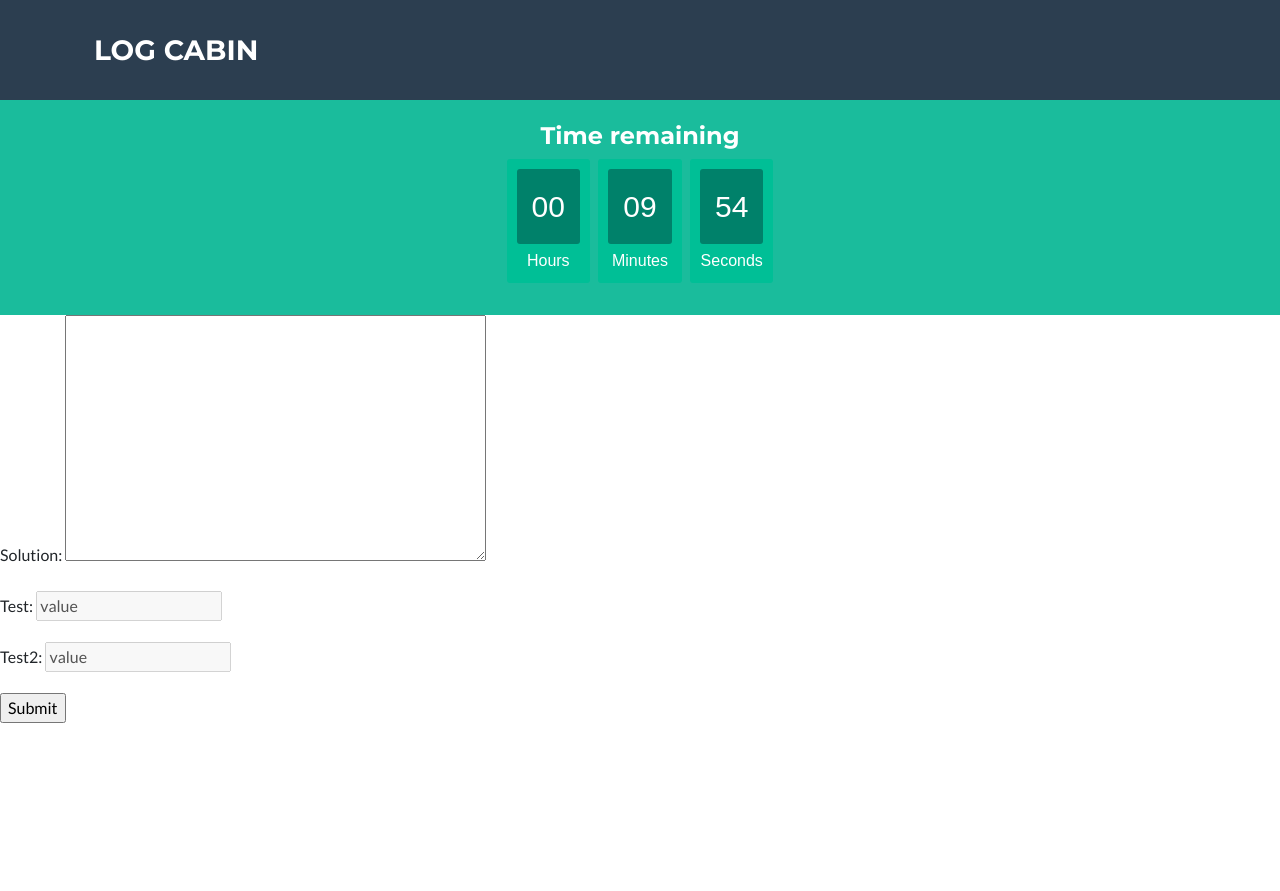
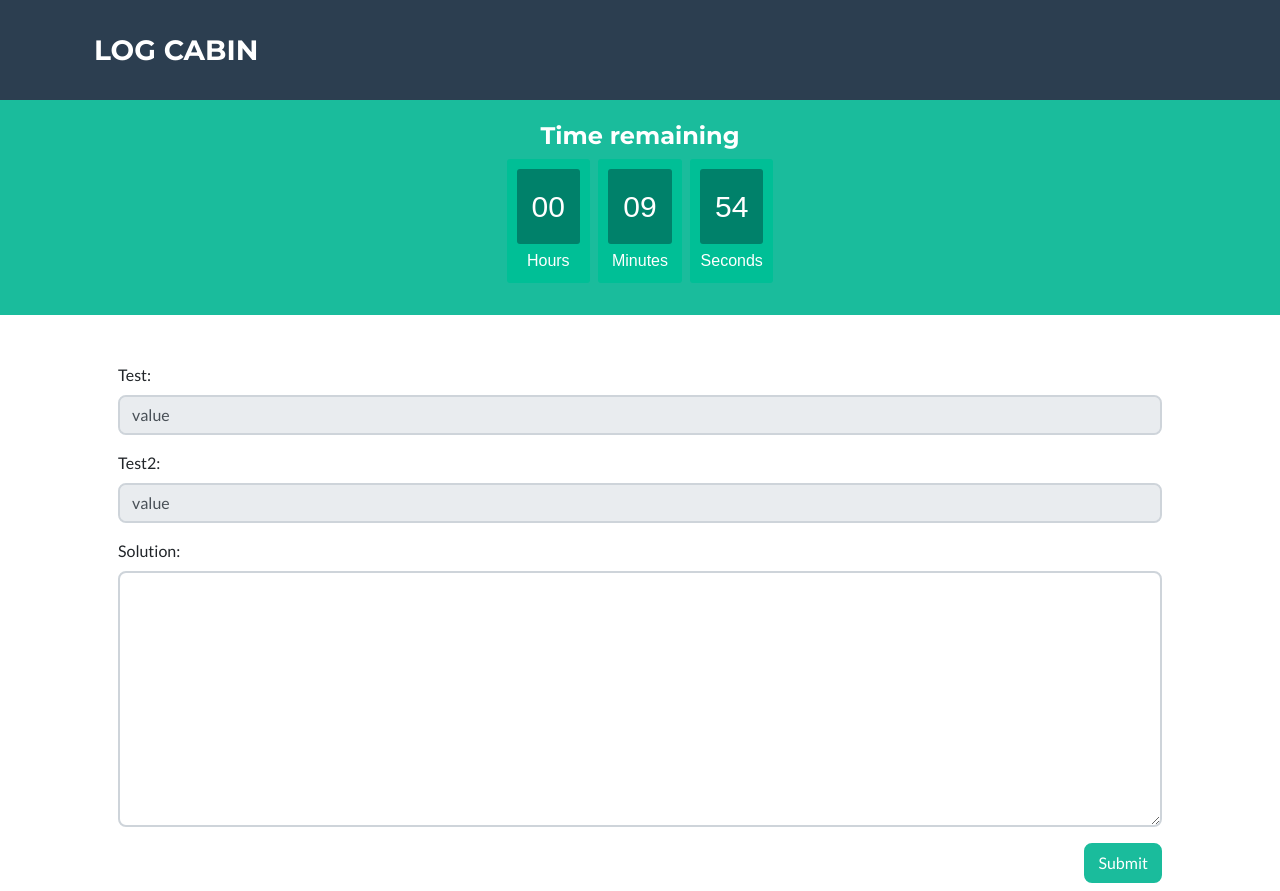
Before and after one commit to pungys97/hiring, a Django app: page /challenge/log_cabin/ in a window 1280 px wide. Before the commit the page ends 723 px from the top, so only its background shows below. Run offline with Django 3.2, Linux system fonts and the light colour scheme; data comes from the database, SQL or seed files in the repository; some libraries are stand-ins or nearby versions.

Commit message:
solution template css work

```diff
--- a/hiring/home/forms.py
+++ b/hiring/home/forms.py
@@ -5,7 +5,7 @@ class ChallengeForm(forms.Form):
     solution = forms.CharField(
         widget=forms.Textarea(
             attrs={
-                'class': 'ascii-art',  # same size chars
+                'class': 'ascii-art; form-control',  # same size chars
             }
         ),
         required=True
@@ -17,3 +17,5 @@ class ChallengeForm(forms.Form):
         for input_name, input_value in inputs.items():
             self.fields[input_name] = forms.CharField(required=True, initial=input_value)
             self.fields[input_name].disabled = True
+            self.fields[input_name].widget.attrs.update({'class': 'form-control'})
+        self.fields['solution'] = self.fields.pop('solution')  # append solution to the end
--- a/hiring/home/templates/solutions/solution_template.html
+++ b/hiring/home/templates/solutions/solution_template.html
@@ -33,18 +33,25 @@
 {% endblock %}
 
 {% block content %}
-<form action="{% url 'challenge_detail' object.slug %}" method="POST">
-    {% csrf_token %}
-    {# Include the hidden fields #}
-    {% for hidden in form.hidden_fields %}
-    {{ hidden }}
-    {% endfor %}
-    {% for input in form.fields.challenge_input.value %}
-    {{ input }}
-    {% endfor %}
-    {{ form.as_p }}
-    <input type="submit" value="Submit">
-</form>
+<div class="container">
+    <div class="col-12 py-5">
+        <form action="{% url 'challenge_detail' object.slug %}" method="POST">
+            {% csrf_token %}
+            {% for field in form %}
+            <div class="form-group">
+                {{ field.errors }}
+                {{ field.label_tag }} {{ field }}
+                {% if field.help_text %}
+                <p class="help">{{ field.help_text|safe }}</p>
+                {% endif %}
+            </div>
+            {% endfor %}
+            <div class="form-group">
+                <button class="btn btn-primary btn-l float-right" id="submit-button" type="submit">Submit</button>
+            </div>
+        </form>
+    </div>
+</div>
 {% endblock %}
 
 
```
